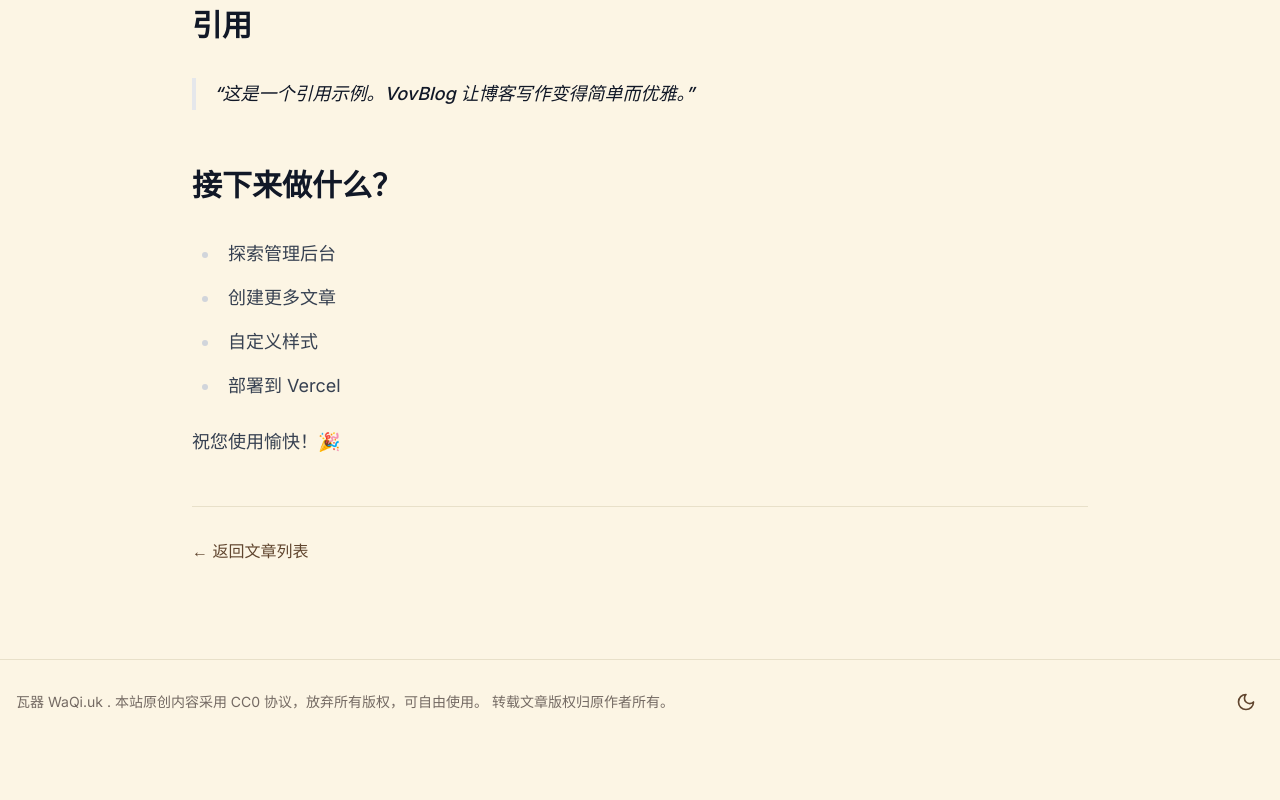
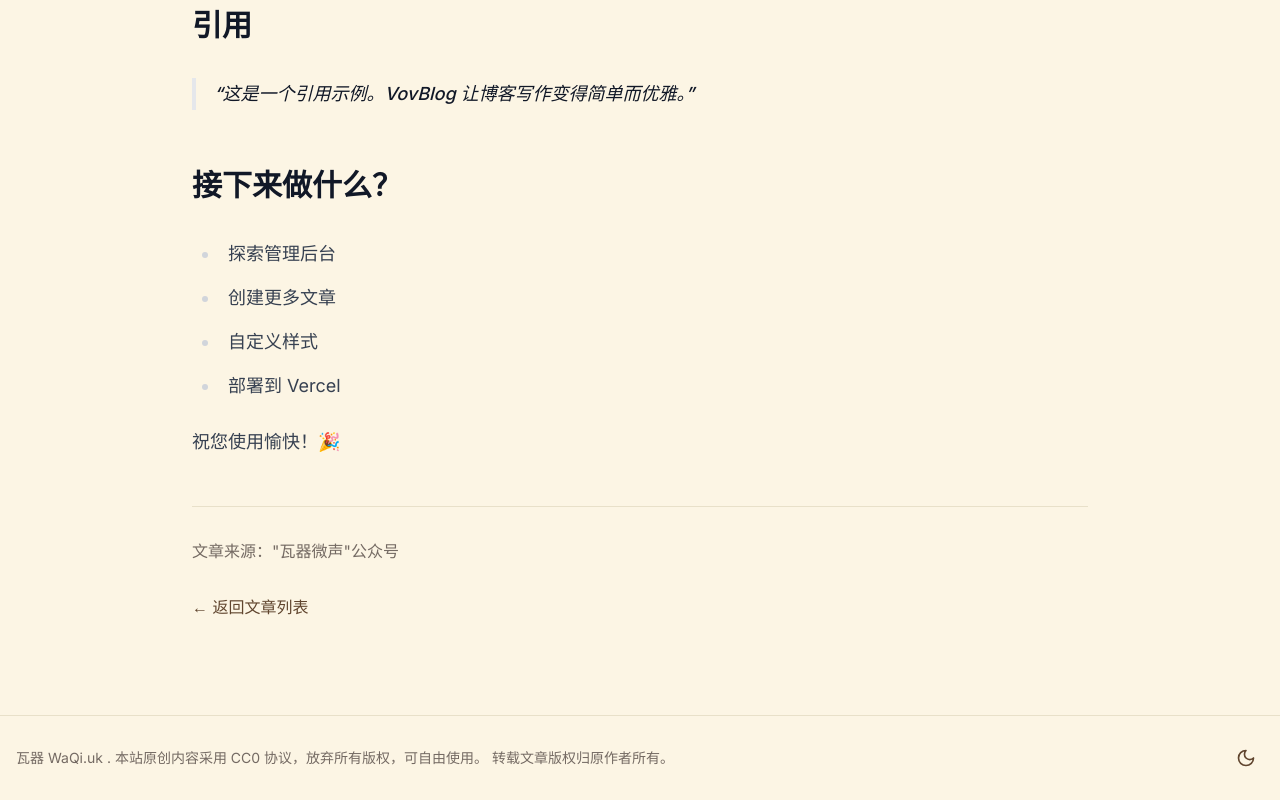
Before and after one commit to esojourn/vovBlog, a Next.js app: page /blog/welcome in a window 1280 px wide. Shown: the part 3147-3947 px from the top of the page. Before the commit the page ends 3891 px from the top, so only its background shows below. Built offline with nearby package versions, Linux system fonts and the light colour scheme.

Commit message:
feat: added article source

```diff
--- a/app/admin/edit/[slug]/page.tsx
+++ b/app/admin/edit/[slug]/page.tsx
@@ -13,6 +13,7 @@ interface PostFormData {
   published: boolean
   description: string
   date: string
+  source: string
 }
 
 export default function EditPostPage() {
@@ -28,6 +29,7 @@ export default function EditPostPage() {
     published: false,
     description: '',
     date: '',
+    source: '"瓦器微声"公众号',
   })
   const [tagInput, setTagInput] = useState('')
   const [saving, setSaving] = useState(false)
@@ -52,6 +54,7 @@ export default function EditPostPage() {
         published: post.published !== false,
         description: post.description || '',
         date: post.date,
+        source: post.source || '"瓦器微声"公众号',
       })
     } catch (error) {
       console.error('获取文章失败:', error)
@@ -178,6 +181,21 @@ export default function EditPostPage() {
           />
         </div>
 
+        {/* 文章来源 */}
+        <div>
+          <label className="block text-sm font-medium mb-2">文章来源</label>
+          <select
+            value={formData.source}
+            onChange={(e) =>
+              setFormData((prev) => ({ ...prev, source: e.target.value }))
+            }
+            className="w-full px-4 py-2 border rounded-lg focus:outline-none focus:ring-2 focus:ring-primary"
+          >
+            <option value='"瓦器微声"公众号'>"瓦器微声"公众号</option>
+            <option value="原创">原创</option>
+          </select>
+        </div>
+
         {/* 标签 */}
         <div>
           <label className="block text-sm font-medium mb-2">标签</label>
--- a/app/admin/new/page.tsx
+++ b/app/admin/new/page.tsx
@@ -11,6 +11,7 @@ interface PostFormData {
   category: string
   published: boolean
   description: string
+  source: string
 }
 
 export default function NewPostPage() {
@@ -22,6 +23,7 @@ export default function NewPostPage() {
     category: '',
     published: false,
     description: '',
+    source: '"瓦器微声"公众号',
   })
   const [tagInput, setTagInput] = useState('')
   const [saving, setSaving] = useState(false)
@@ -151,6 +153,21 @@ export default function NewPostPage() {
           />
         </div>
 
+        {/* 文章来源 */}
+        <div>
+          <label className="block text-sm font-medium mb-2">文章来源</label>
+          <select
+            value={formData.source}
+            onChange={(e) =>
+              setFormData((prev) => ({ ...prev, source: e.target.value }))
+            }
+            className="w-full px-4 py-2 border rounded-lg focus:outline-none focus:ring-2 focus:ring-primary"
+          >
+            <option value='"瓦器微声"公众号'>"瓦器微声"公众号</option>
+            <option value="原创">原创</option>
+          </select>
+        </div>
+
         {/* 标签 */}
         <div>
           <label className="block text-sm font-medium mb-2">标签</label>
--- a/app/api/posts/route.ts
+++ b/app/api/posts/route.ts
@@ -47,6 +47,7 @@ export async function POST(request: Request) {
       category: data.category || '',
       published: data.published !== false,
       description: data.description || '',
+      source: data.source || '"瓦器微声"公众号',
     })
 
     return NextResponse.json({ slug, success: true })
@@ -79,6 +80,7 @@ export async function PUT(request: Request) {
       category: data.category || '',
       published: data.published !== false,
       description: data.description || '',
+      source: data.source || '"瓦器微声"公众号',
     })
 
     return NextResponse.json({ slug, success: true })
--- a/app/blog/[slug]/page.tsx
+++ b/app/blog/[slug]/page.tsx
@@ -91,8 +91,13 @@ export default async function BlogPostPage({
         <MDXRemote source={post.content} />
       </div>
 
+      {/* 文章来源 */}
+      <div className="mt-12 pt-8 border-t text-muted-foreground">
+        <p>文章来源：{post.source}</p>
+      </div>
+
       {/* 返回首页 */}
-      <div className="mt-12 pt-8 border-t">
+      <div className="mt-8">
         <Link
           href="/"
           className="text-primary hover:underline"
--- a/lib/posts.ts
+++ b/lib/posts.ts
@@ -9,6 +9,7 @@ export interface PostMeta {
   category?: string
   published?: boolean
   description?: string
+  source?: string
 }
 
 export interface Post extends PostMeta {
@@ -54,6 +55,7 @@ export async function getPostBySlug(slug: string): Promise<Post | null> {
       category: data.category || '',
       published: data.published !== false,
       description: data.description || '',
+      source: data.source || '"瓦器微声"公众号',
     }
     // eslint-disable-next-line @typescript-eslint/no-unused-vars, no-unused-vars
   } catch (error) {
```
